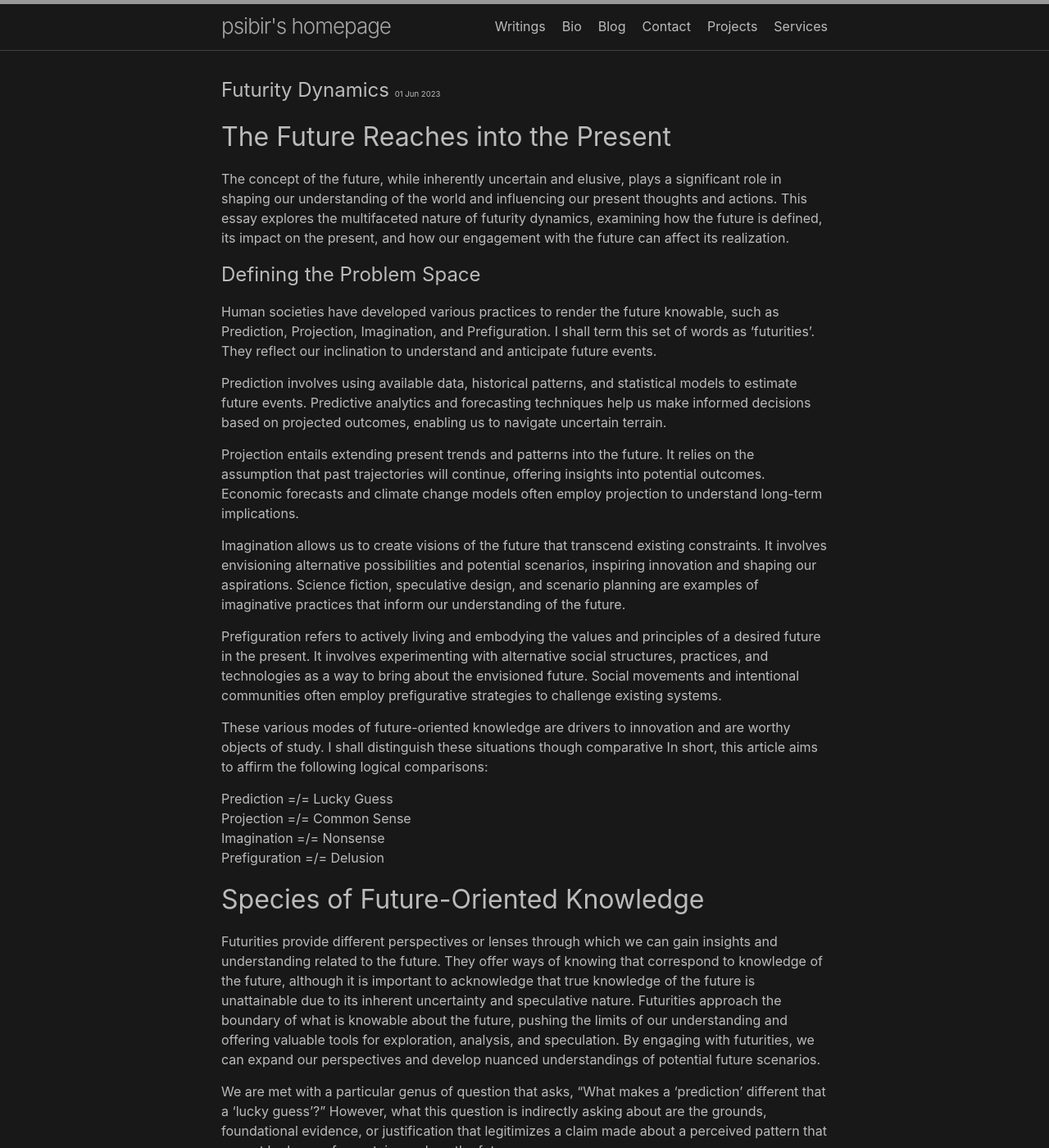
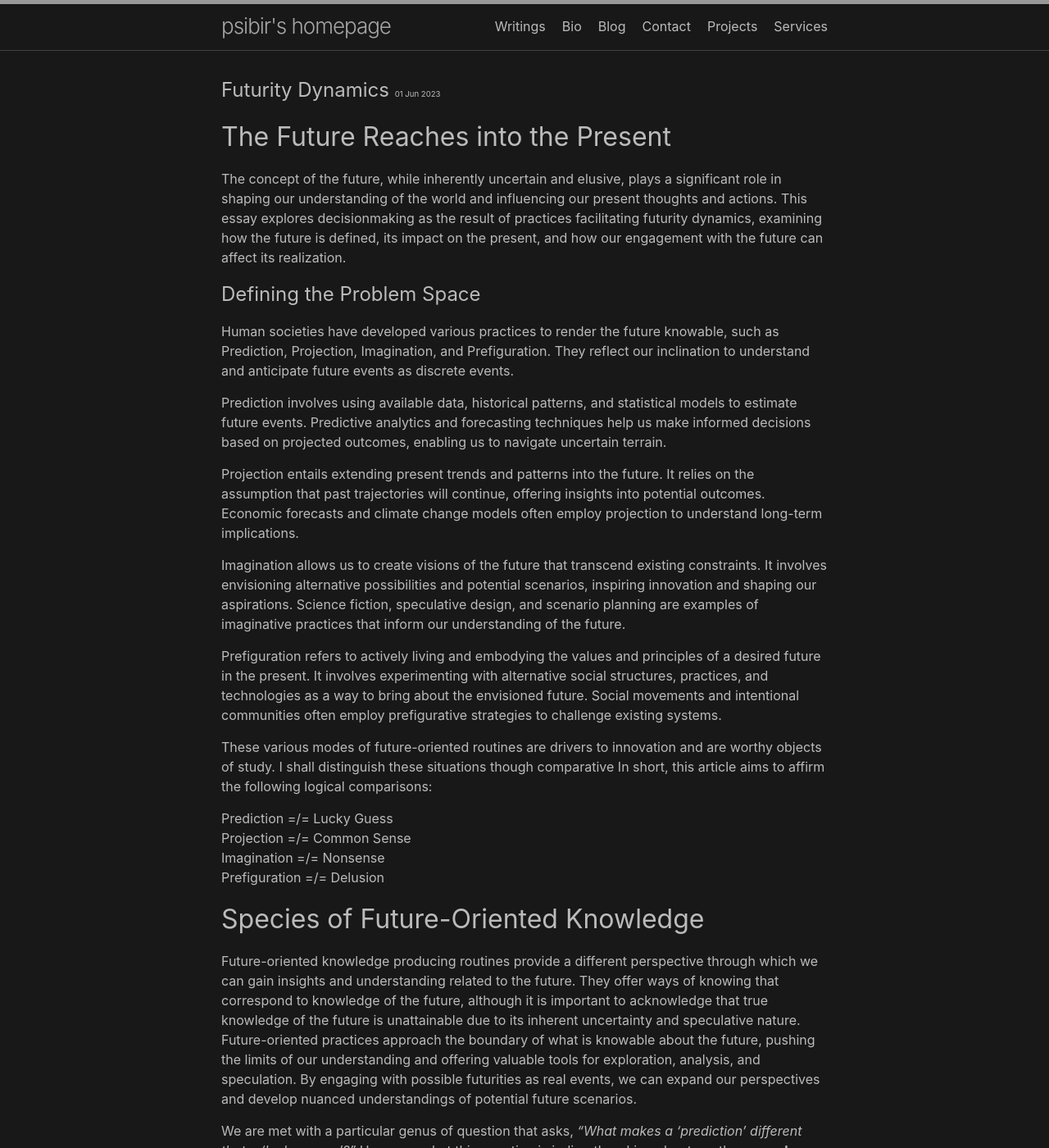
Before and after one commit to psibir/psibir.github.io, a Jekyll site: the page built from _posts/2023-06-01-Futurity Dynamics.md, in a window 1280 px wide and 1400 px high. Shown: the whole window at 82% size. Built offline with Jekyll 4.4.1, drawn with Linux system fonts in a browser that asks for light colours; a script that is not in the unit is left out; comment, search, counter and statistics services are not loaded; some of the changed text lies outside the part shown.

Commit message:
Update 2023-06-01-Futurity Dynamics.md

```diff
--- a/_posts/2023-06-01-Futurity Dynamics.md
+++ b/_posts/2023-06-01-Futurity Dynamics.md
@@ -8,11 +8,11 @@ tags: ['philosophy', 'time']
 
 # The Future Reaches into the Present
 
-The concept of the future, while inherently uncertain and elusive, plays a significant role in shaping our understanding of the world and influencing our present thoughts and actions. This essay explores the multifaceted nature of futurity dynamics, examining how the future is defined, its impact on the present, and how our engagement with the future can affect its realization.
+The concept of the future, while inherently uncertain and elusive, plays a significant role in shaping our understanding of the world and influencing our present thoughts and actions. This essay explores decisionmaking as the result of practices facilitating futurity dynamics, examining how the future is defined, its impact on the present, and how our engagement with the future can affect its realization.
 
 ## Defining the Problem Space
 
-Human societies have developed various practices to render the future knowable, such as Prediction, Projection, Imagination, and Prefiguration. I shall term this set of words as ‘futurities’. They reflect our inclination to understand and anticipate future events.
+Human societies have developed various practices to render the future knowable, such as Prediction, Projection, Imagination, and Prefiguration. They reflect our inclination to understand and anticipate future events as discrete events.
 
 Prediction involves using available data, historical patterns, and statistical models to estimate future events. Predictive analytics and forecasting techniques help us make informed decisions based on projected outcomes, enabling us to navigate uncertain terrain.
 
@@ -22,7 +22,7 @@ Imagination allows us to create visions of the future that transcend existing co
 
 Prefiguration refers to actively living and embodying the values and principles of a desired future in the present. It involves experimenting with alternative social structures, practices, and technologies as a way to bring about the envisioned future. Social movements and intentional communities often employ prefigurative strategies to challenge existing systems.
 
-These various modes of future-oriented knowledge are drivers to innovation and are worthy objects of study. I shall distinguish these situations though comparative  In short, this article aims to affirm the following logical comparisons:
+These various modes of future-oriented routines are drivers to innovation and are worthy objects of study. I shall distinguish these situations though comparative  In short, this article aims to affirm the following logical comparisons:
 
 Prediction =/= Lucky Guess
 Projection =/= Common Sense
@@ -31,9 +31,9 @@ Prefiguration =/= Delusion
 
 # Species of Future-Oriented Knowledge
 
-Futurities provide different perspectives or lenses through which we can gain insights and understanding related to the future. They offer ways of knowing that correspond to knowledge of the future, although it is important to acknowledge that true knowledge of the future is unattainable due to its inherent uncertainty and speculative nature. Futurities approach the boundary of what is knowable about the future, pushing the limits of our understanding and offering valuable tools for exploration, analysis, and speculation. By engaging with futurities, we can expand our perspectives and develop nuanced understandings of potential future scenarios.
+Future-oriented knowledge producing routines provide a different perspective through which we can gain insights and understanding related to the future. They offer ways of knowing that correspond to knowledge of the future, although it is important to acknowledge that true knowledge of the future is unattainable due to its inherent uncertainty and speculative nature. Future-oriented practices approach the boundary of what is knowable about the future, pushing the limits of our understanding and offering valuable tools for exploration, analysis, and speculation. By engaging with possible futurities as real events, we can expand our perspectives and develop nuanced understandings of potential future scenarios.
 
-We are met with a particular genus of question that asks, "What makes a ‘prediction’ different that a ‘lucky guess’?” However, what this question is indirectly asking about are the grounds, foundational evidence, or justification that legitimizes a claim made about a perceived pattern that cannot be known for certain, such as the future.
+We are met with a particular genus of question that asks, *"What makes a ‘prediction’ different that a ‘lucky guess’?”* However, what this question is indirectly asking about are the **grounds**, foundational evidence, or justification that legitimizes a claim made about a perceived pattern that cannot be known for certain, such as the future.
 
 Let’s revisit the distinctions of these eight concepts in relation to their impact on the future.
 
```
